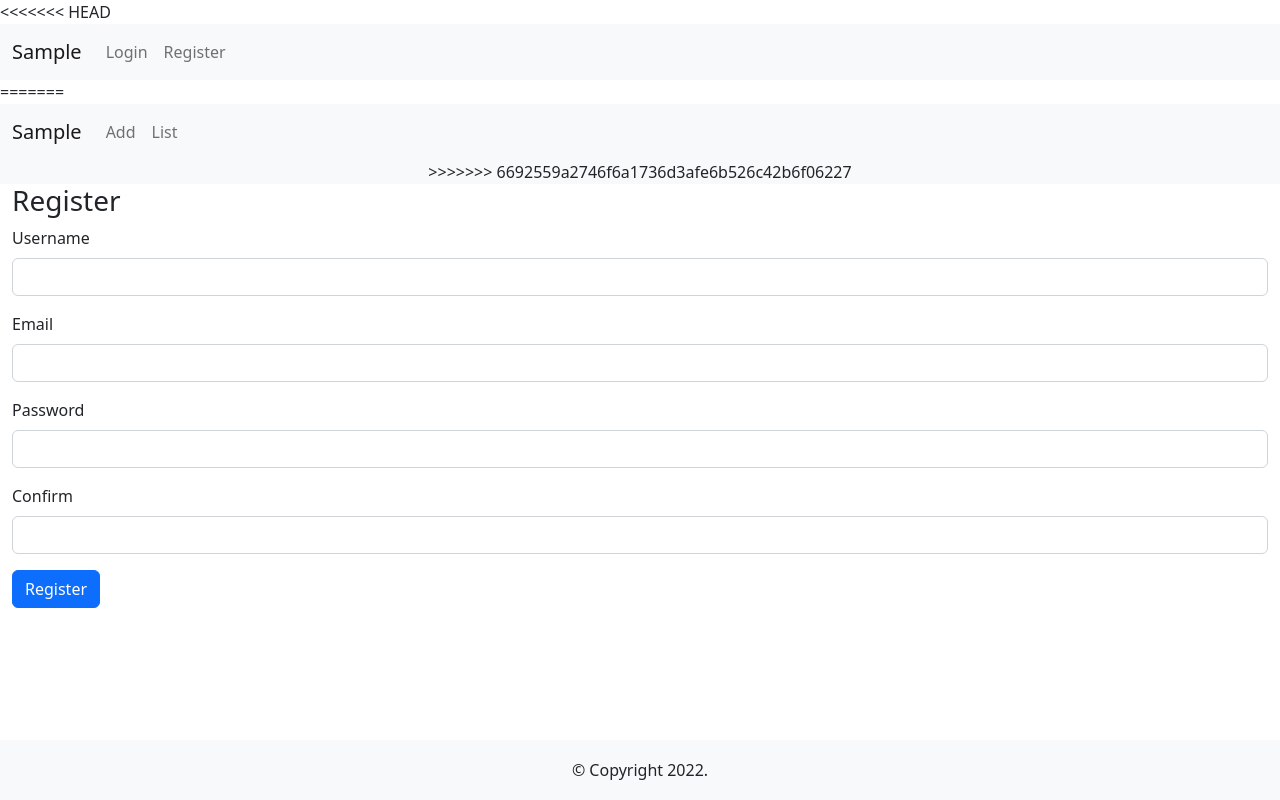
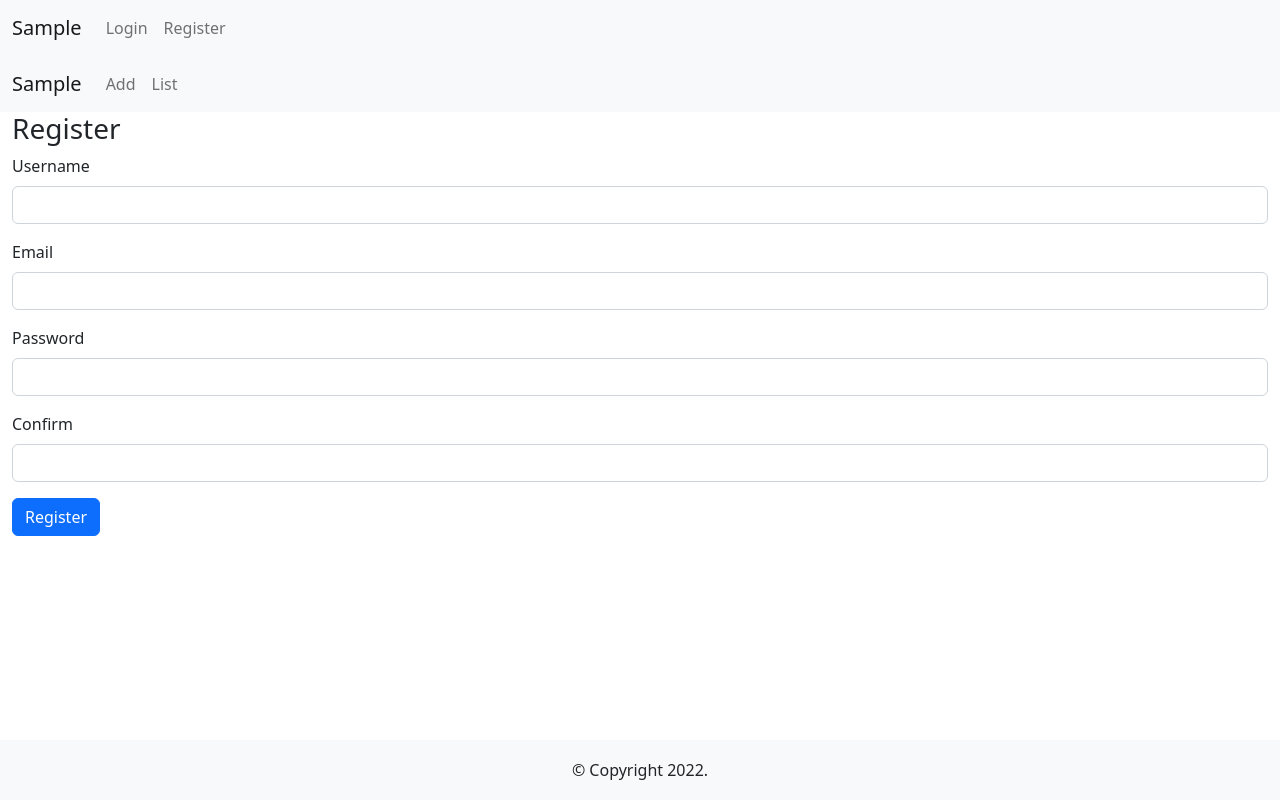
Before and after one commit to Soumilee/Web-Development, a Flask app: page /register in a window 1280 px wide. Run offline with Flask 2, Linux system fonts and the light colour scheme; some libraries are stand-ins or nearby versions.

Commit message:
final push to github

```diff
--- a/flask_sample/templates/layout.html
+++ b/flask_sample/templates/layout.html
@@ -22,7 +22,6 @@
 </head>
 
 <body>
-<<<<<<< HEAD
     <div id="header">
         {% include 'nav.html' %}
         {% include 'flash.html' %}
@@ -31,7 +30,6 @@
                 text-transform: capitalize;
             }
         </style>
-=======
     <div id="header" class="header bg-light text-center">
         <nav class="navbar navbar-expand-lg bg-light">
             <div class="container-fluid">
@@ -53,7 +51,6 @@
                 </div>
             </div>
         </nav>
->>>>>>> 6692559a2746f6a1736d3afe6b526c42b6f06227
     </div>
     <div id="content">{% block content %}{% endblock %}</div>
     <div id="footer" class="footer bg-light text-center">
```
Also changed, not shown: Milestone1/helpers.py (added), Milestone1/milestone1.md (added).
